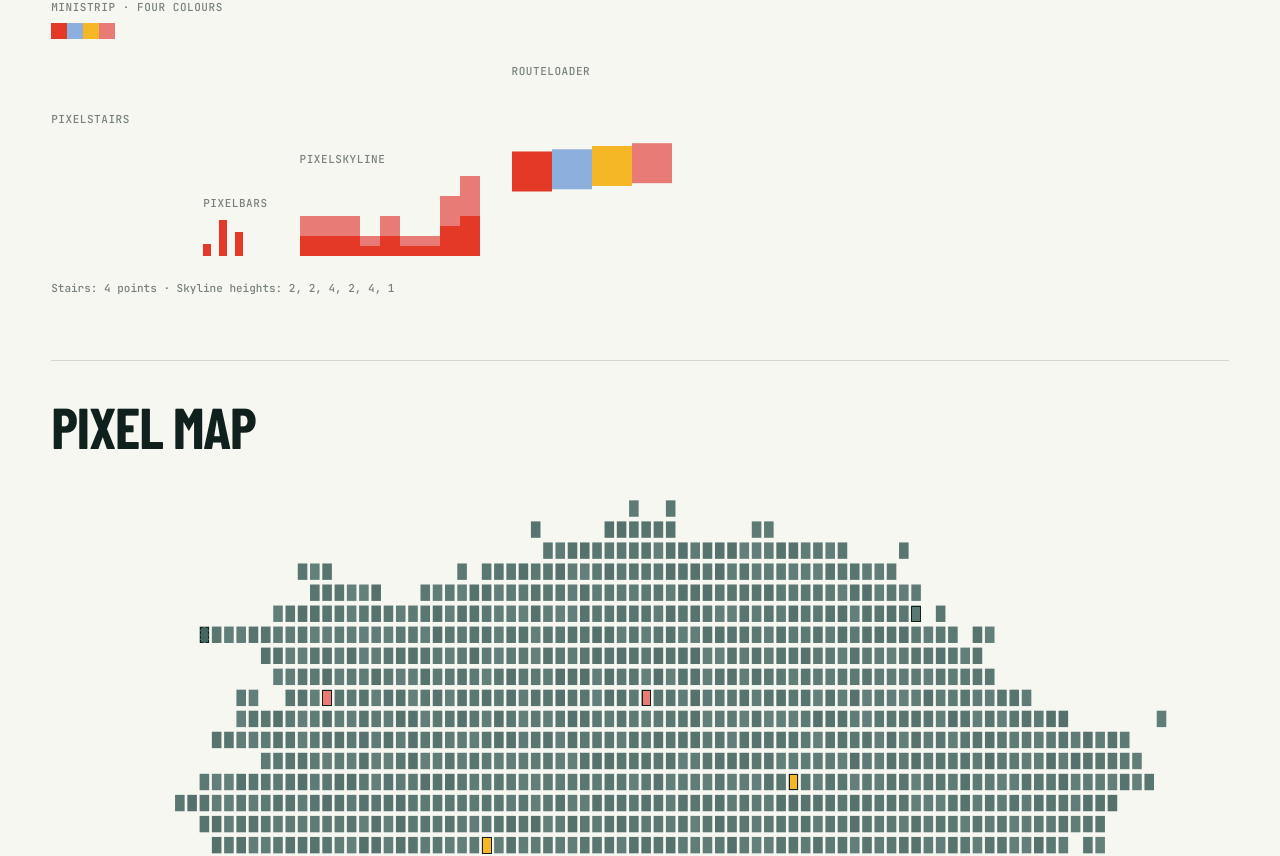
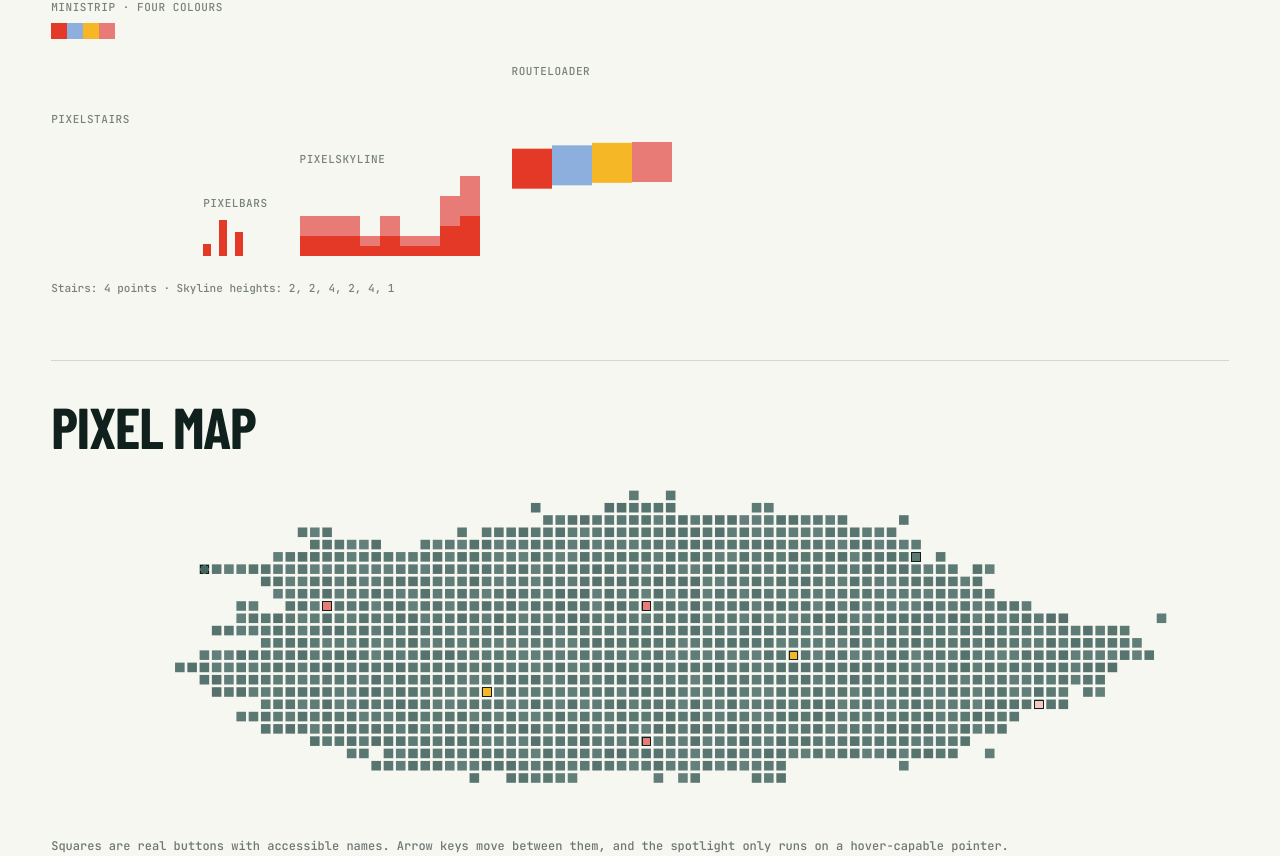
Before and after one commit to Virtualord/LocalScout, a React (Vite) app in the folder apps/web/: page /styleguide in a window 1280 px wide. Shown: the part 5216-6072 px from the top of the page. Built offline with nearby package versions, Linux system fonts and the light colour scheme; a web font is replaced by a local one.

Commit message:
refactor(web): derive map height from the grid to keep cells square

```diff
--- a/apps/web/src/features/map/pixel-map.tsx
+++ b/apps/web/src/features/map/pixel-map.tsx
@@ -47,6 +47,21 @@ export interface PixelMapProps {
   seed?: number;
 }
 
+/**
+ * Height that keeps the cells square.
+ *
+ * Deriving the height from the grid rather than a width ratio means the cells
+ * are the same size horizontally and vertically at every container width. A
+ * ratio produces square cells at exactly one width and stretched cells
+ * everywhere else, which on a pixel map is immediately visible.
+ *
+ * The map is `width: 100%` and fills whatever box it is given, so a full-bleed
+ * layout is a matter of the parent section, not of a prop here.
+ */
+function heightFor(width: number, grid: { cols: number; rows: number }): number {
+  return Math.round((width / grid.cols) * grid.rows);
+}
+
 export function PixelMap({
   leads,
   onSelect,
@@ -94,14 +109,14 @@ export function PixelMap({
 
     const measure = () => {
       const width = element.clientWidth;
-      if (width > 0) setSize({ width, height: Math.round(width * 0.5) });
+      if (width > 0) setSize({ width, height: heightFor(width, grid) });
     };
 
     measure();
     const observer = new ResizeObserver(measure);
     observer.observe(element);
     return () => observer.disconnect();
-  }, []);
+  }, [grid]);
 
   const { state: spotlight, start, stop } = useSpotlight();
 
```
